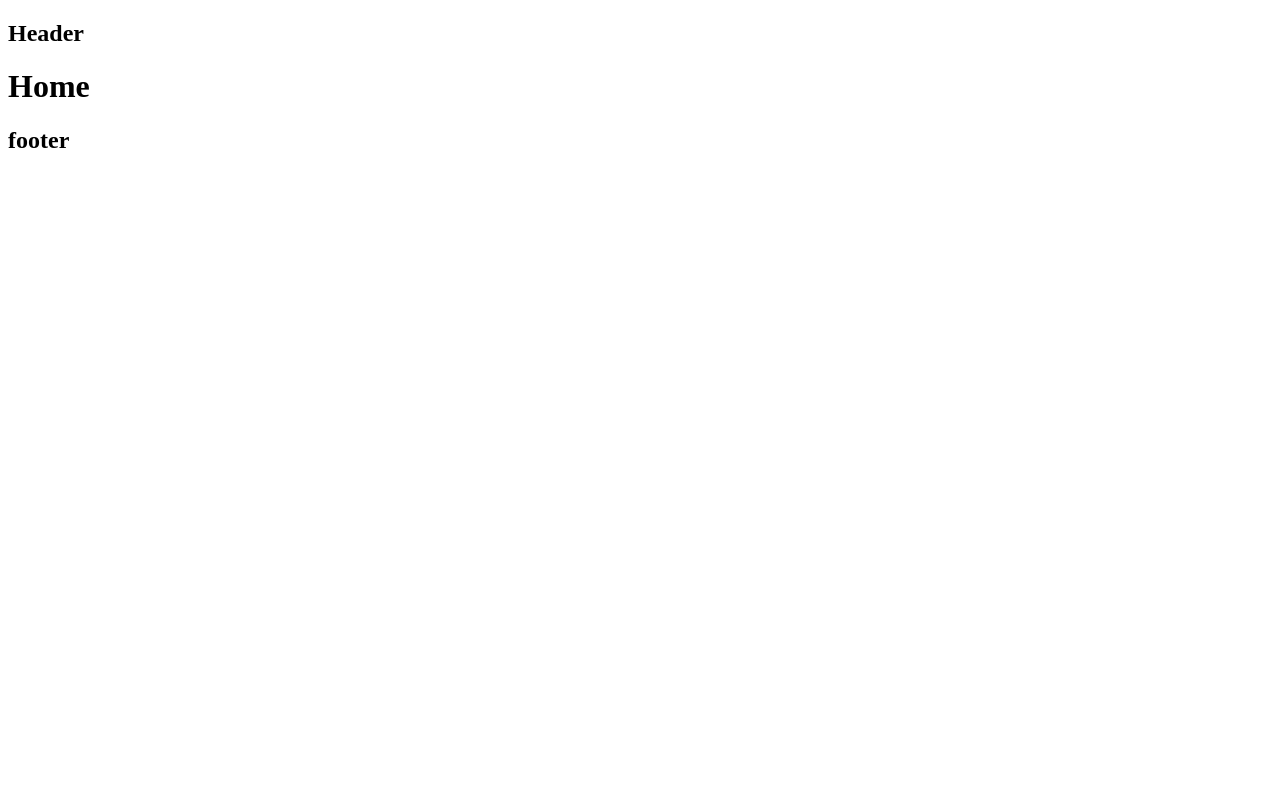
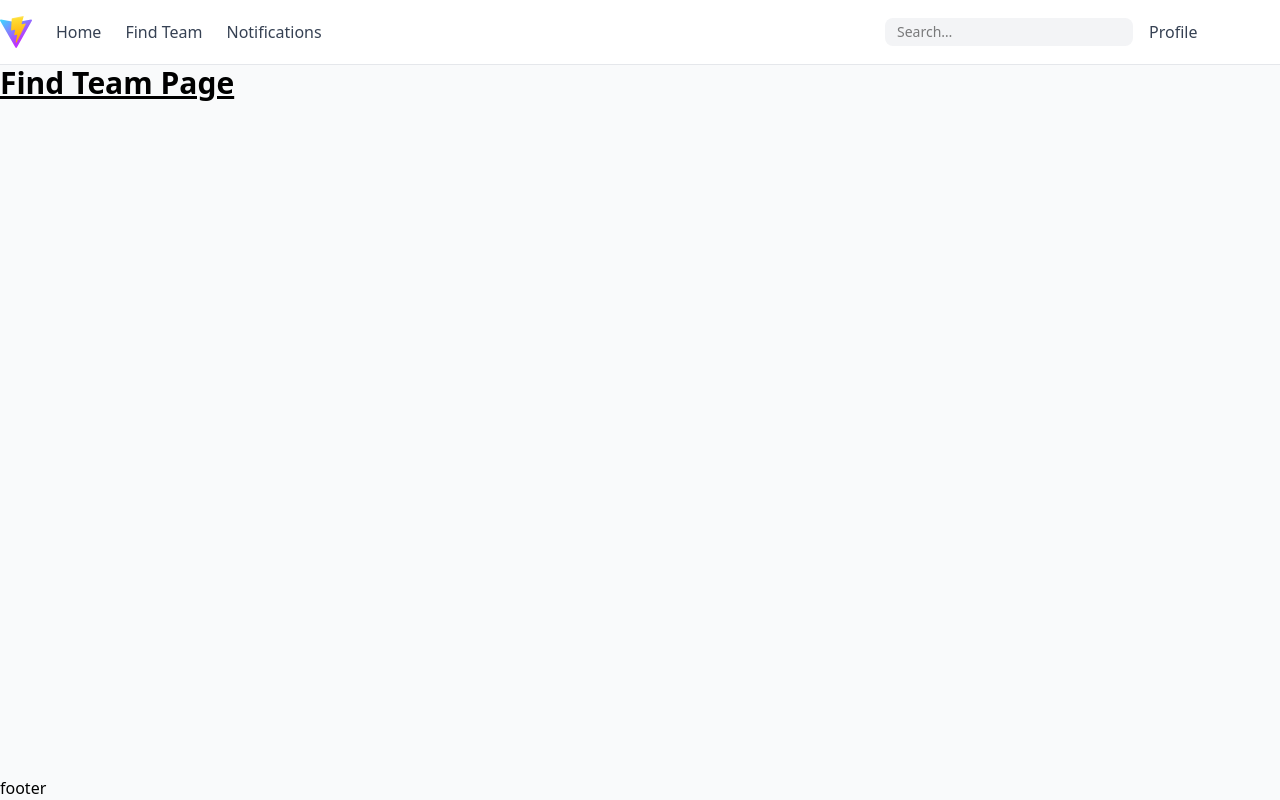
Before and after one commit to batcoder-1/Hackathon, a React (Vite) app in the folder Hackathon/: page /find-team in a window 1280 px wide. Built offline with nearby package versions, Linux system fonts and the light colour scheme.

Commit message:
Add routing and new pages for Find Team, Notifications, Profile, Login, and Signup

```diff
--- a/Hackathon/package.json
+++ b/Hackathon/package.json
@@ -11,10 +11,12 @@
   },
   "dependencies": {
     "@tailwindcss/vite": "^4.1.13",
+    "lucide-react": "^0.542.0",
     "react": "^19.1.1",
     "react-dom": "^19.1.1",
     "react-redux": "^9.2.0",
     "react-router": "^7.8.2",
+    "react-router-dom": "^7.8.2",
     "tailwindcss": "^4.1.13"
   },
   "devDependencies": {
--- a/Hackathon/src/App.jsx
+++ b/Hackathon/src/App.jsx
@@ -1,13 +1,17 @@
 import Footer from "./components/Footer"
 import Header from "./components/Header"
-import Home from "./Pages/Home"
+import { Outlet } from "react-router"
 export default function App(){
 
     return(
         <>
-        <Header />
-        <Home />
-        <Footer />
+    <div className="min-h-screen flex flex-col justify-between bg-gray-50">
+      <Header />
+      <main className="flex-grow">
+        <Outlet />
+      </main>
+      <Footer />
+    </div>
         </>
     )
 }
--- /dev/null
+++ b/Hackathon/src/Pages/FindTeam.jsx
@@ -0,0 +1,7 @@
+export default function FindTeam(){
+    return(
+        <div className="text-3xl font-bold underline">
+            Find Team Page
+        </div>
+    )
+}
--- /dev/null
+++ b/Hackathon/src/Pages/Notifications.jsx
@@ -0,0 +1,7 @@
+export default function Notifications(){
+    return(
+        <div className="text-3xl font-bold underline">
+            Notifications Page
+        </div>
+    )
+}
--- /dev/null
+++ b/Hackathon/src/Pages/Profile.jsx
@@ -0,0 +1,7 @@
+export default function Profile(){
+    return(
+        <div className="text-3xl font-bold underline">
+            Profile Page
+        </div>
+    )
+}
--- /dev/null
+++ b/Hackathon/src/components/Container.jsx
@@ -0,0 +1,7 @@
+export default function Container({ children }) {
+  return (
+    <div className="max-w-7xl mx-auto px-4 sm:px-6 lg:px-8 w-full">
+      {children}
+    </div>
+  );
+}
--- a/Hackathon/src/components/Header.jsx
+++ b/Hackathon/src/components/Header.jsx
@@ -1,5 +1,76 @@
-export default function Header(){
-    return(
-        <h2>Header</h2>
-    )
+import React from "react";
+import { Link } from "react-router-dom";
+import Logo from "./Logo";
+import LogoutButton from "./Logoutbtn";
+import Container from "./Container";
+function Header() {
+  const authStatus = true;
+
+  const navItems = [
+    { name: "Home", url: "/", active: true },
+    { name: "Find Team", url: "/find-team", active: true },
+    { name: "Notifications", url: "/notifications", active: true },
+    { name: "Login", url: "/login", active: !authStatus },
+    { name: "Signup", url: "/signup", active: !authStatus },
+  ];
+
+  return (
+    <header className="bg-white border-b border-gray-200 sticky top-0 z-50">
+        <div className="flex items-center justify-between h-16">
+          {/* Left: Logo + Nav */}
+          <div className="flex items-center space-x-6">
+            <Logo />
+          <ul className="hidden md:flex items-center space-x-6">
+            {navItems.map(
+              (item) =>
+                item.active && (
+                  <li key={item.name}>
+                    <Link
+                      to={item.url}
+                      className="text-gray-700 hover:text-black font-medium transition-colors"
+                    >
+                      {item.name}
+                    </Link>
+                  </li>
+                )
+            )}
+          </ul>
+        </div>
+
+        {/* Right: Search + Profile/Logout */}
+        <div className="flex items-center space-x-4">
+          {/* Search bar */}
+          <div className="hidden sm:flex items-center bg-gray-100 rounded-lg px-3 py-1">
+            <input
+              type="text"
+              placeholder="Search…"
+              className="bg-transparent outline-none text-sm w-40 sm:w-56"
+            />
+          </div>
+
+          {/* Profile + Logout */}
+          {authStatus ? (
+            <div className="flex items-center space-x-3">
+              <Link
+                to="/profile"
+                className="text-gray-700 hover:text-black font-medium"
+              >
+                Profile
+              </Link>
+              <LogoutButton />
+            </div>
+          ) : (
+            <Link
+              to="/login"
+              className="text-gray-700 hover:text-black font-medium"
+            >
+              Login
+            </Link>
+          )}
+        </div>
+      </div>
+    </header>
+  );
 }
+
+export default Header;
--- /dev/null
+++ b/Hackathon/src/components/Login.jsx
@@ -0,0 +1,7 @@
+export default function Login(){
+    return(
+        <div className="text-3xl font-bold underline">
+            Login Page
+        </div>
+    )
+}
--- /dev/null
+++ b/Hackathon/src/components/Logo.jsx
@@ -0,0 +1,8 @@
+import React from "react";
+import viteLogo from "../../public/vite.svg";
+
+export default function Logo(){
+    return(
+        <img src={viteLogo} alt="Vite logo" />
+    )
+}
--- /dev/null
+++ b/Hackathon/src/components/Logoutbtn.jsx
@@ -0,0 +1,8 @@
+import React from "react";
+export default function Logoutbtn(){
+    return(
+        <div className="text-white font-bold text-xl">
+            Logout
+        </div>
+    )
+}
--- /dev/null
+++ b/Hackathon/src/components/Signup.jsx
@@ -0,0 +1,7 @@
+export default function Signup(){
+    return(
+        <div className="text-3xl font-bold underline">
+            Signup Page
+        </div>
+    )
+}
--- a/Hackathon/src/main.jsx
+++ b/Hackathon/src/main.jsx
@@ -1,10 +1,49 @@
 import App from "./App"
 import React from "react"
+import './index.css'
 import {createRoot}from "react-dom/client"
-
+import Home from "./Pages/Home";
+import FindTeam from "./Pages/FindTeam";
+import Notifications from "./Pages/Notifications";
+import Profile from "./Pages/Profile";
+import Login from "./components/Login";
+import Signup from "./components/Signup";
+import { createBrowserRouter, RouterProvider } from "react-router-dom";
+const router=createBrowserRouter([
+    {
+        path:"/",
+        element:<App/>,
+        children:[
+            {
+              path:"/",
+                element:<Home/>,
+            },
+            {
+            path:"/find-team",
+            element:<FindTeam/>,
+            },
+            {
+            path:"/notifications",
+            element:<Notifications/>,
+            },
+            {
+            path:"/profile",
+            element:<Profile/>,
+            },
+            {
+                path:"/login",
+                element:<Login/>,
+            },
+            {
+                path:"/signup",
+                element:<Signup/>,
+            }
+        ]
+    }
+])
 const root = createRoot(document.getElementById("root"))
 root.render(
     <React.StrictMode>
-        <App />
+        <RouterProvider router={router} />
     </React.StrictMode>
 )
```
Also changed, not shown: 1 other file (tests, documents, lock files or other folders).
